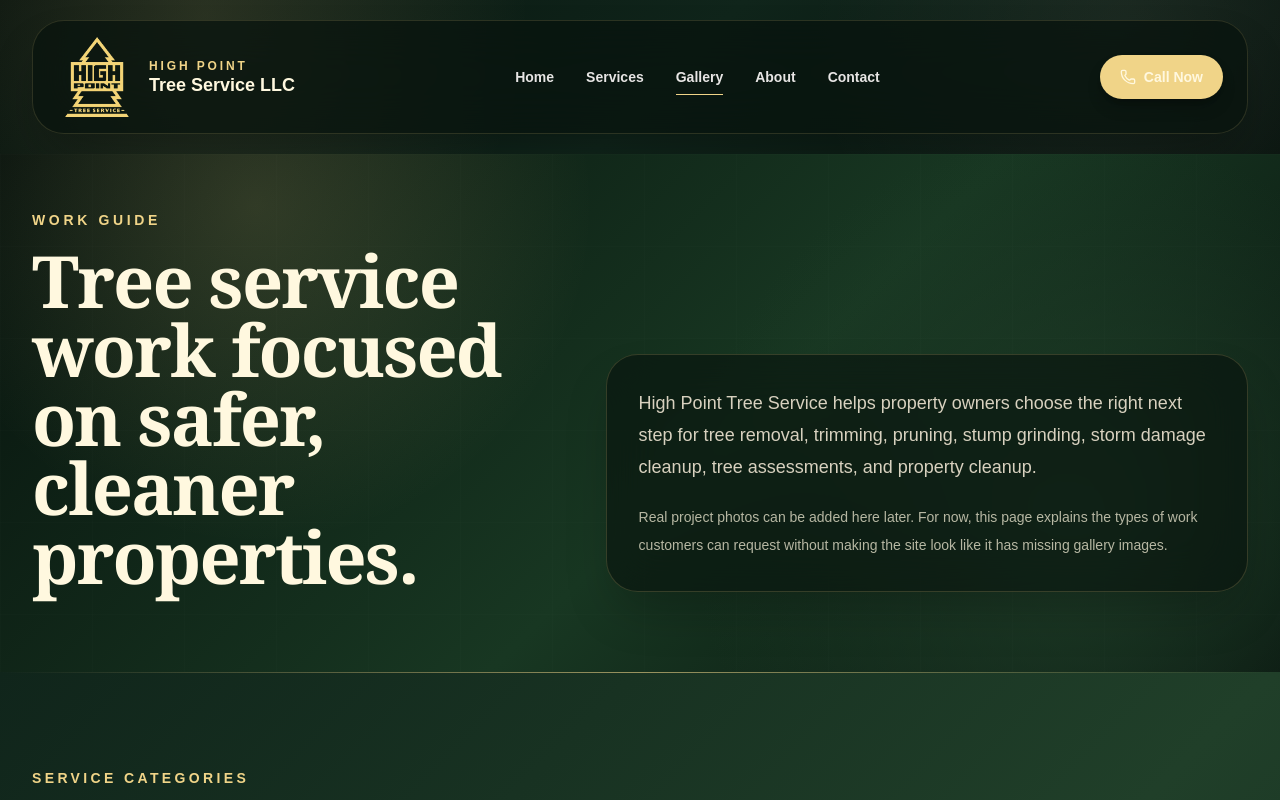
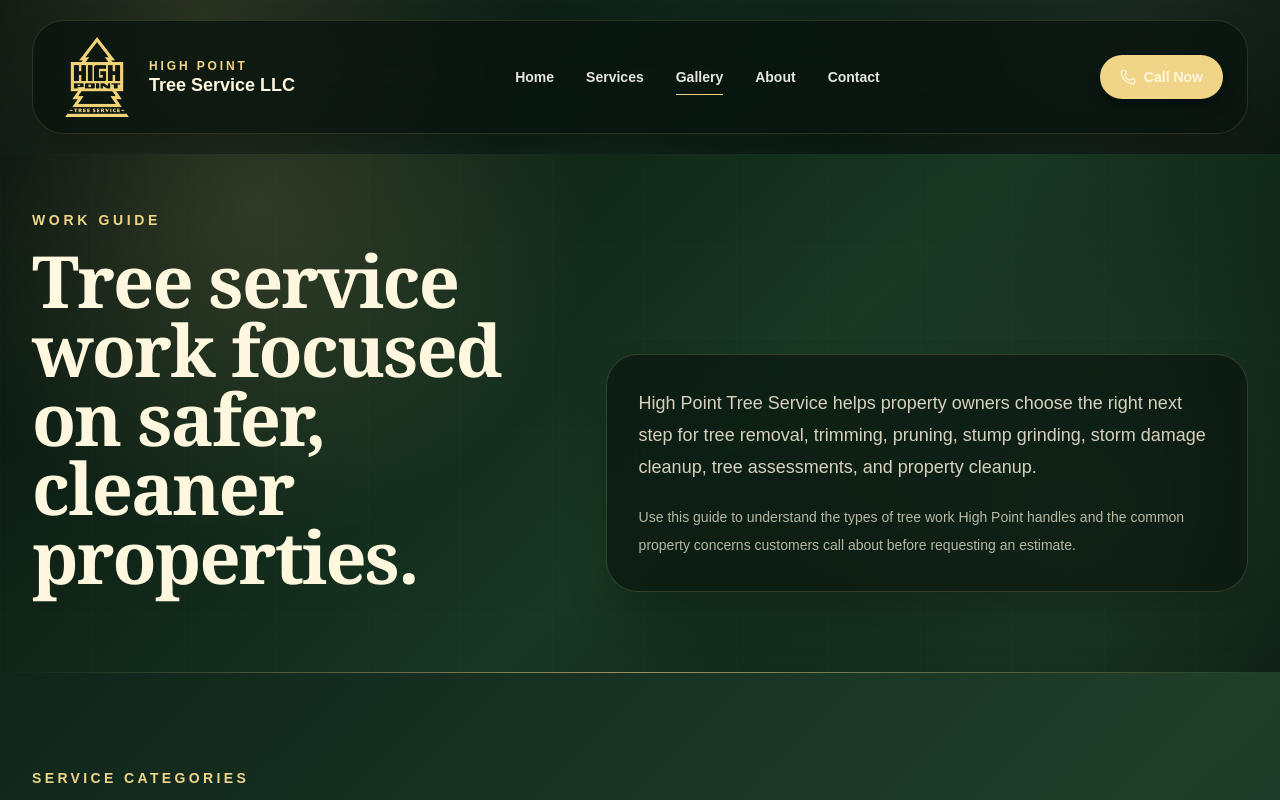
Before and after one commit to austintylerallen/high-point-tree-service-site, a Next.js app: page /gallery in a window 1280 px wide. Shown: the top 800 px of the page. Built offline with nearby package versions, Linux system fonts and the light colour scheme; no server answers.

Commit message:
Remove unfinished gallery copy

```diff
--- a/src/app/gallery/page.tsx
+++ b/src/app/gallery/page.tsx
@@ -138,9 +138,9 @@ export default function GalleryPage() {
             </p>
 
             <p className="mt-5 text-sm leading-7 text-[#fff8df]/70">
-              Real project photos can be added here later. For now, this page
-              explains the types of work customers can request without making
-              the site look like it has missing gallery images.
+              Use this guide to understand the types of tree work High Point
+              handles and the common property concerns customers call about
+              before requesting an estimate.
             </p>
           </div>
         </div>
```
